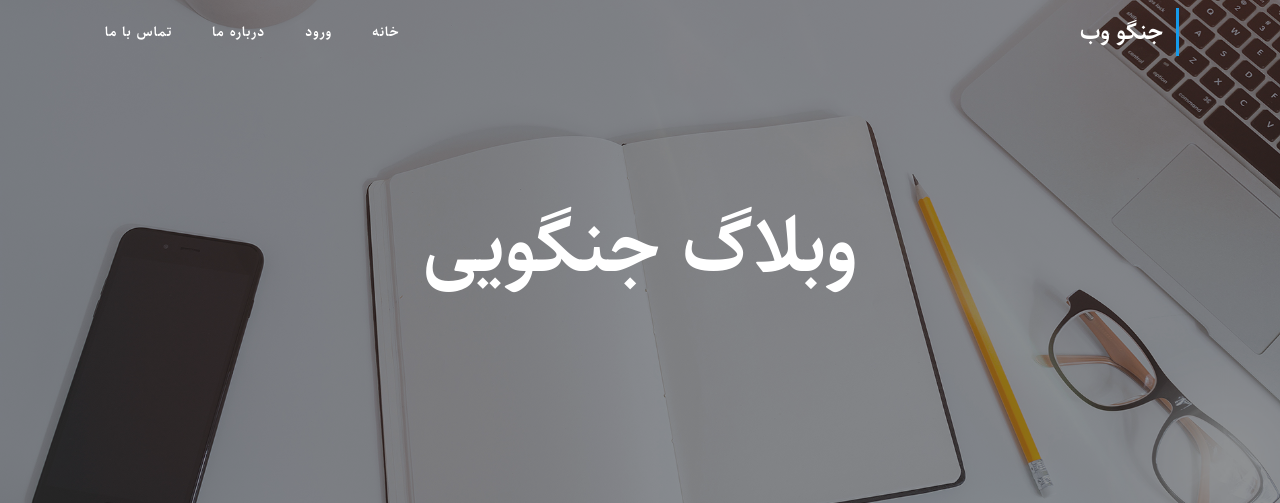
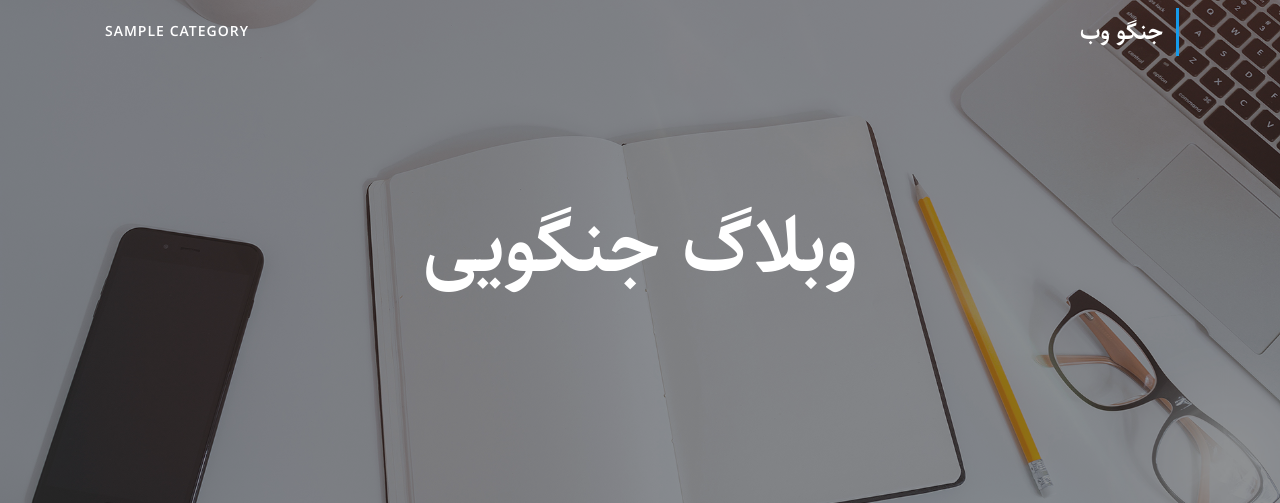
Before and after one commit to marasiali/Django-blog, a Django app: page / in a window 1280 px wide. Shown: the top 503 px of the page. Run offline with Django 3.2, Linux system fonts and the light colour scheme; tables that the repository leaves empty hold one stand-in row (values such as "Sample post"); some libraries are stand-ins or nearby versions.

Commit message:
show categoories in navbar and using templatetags

```diff
--- a/myproj/blog/templates/blog/base.html
+++ b/myproj/blog/templates/blog/base.html
@@ -1,5 +1,6 @@
 <!DOCTYPE html>
 {% load static %}
+{% load base_tags %}
 <html lang="en">
 
 <head>
@@ -9,7 +10,7 @@
   <meta name="description" content="">
   <meta name="author" content="">
 
-  <title>وبلاگ جنگویی{% block title %}{% endblock %}</title>
+  <title>{% title %}{% block title %}{% endblock %}</title>
 
   <!-- Bootstrap core CSS -->
   <link href="{% static 'blog/vendor/bootstrap/css/bootstrap.min.css' %}" rel="stylesheet">
@@ -29,31 +30,7 @@
 <body>
 
   <!-- Navigation -->
-  <nav class="navbar navbar-expand-lg navbar-light fixed-top" id="mainNav">
-    <div class="container">
-      <a class="navbar-brand" href="{% url 'blog:index' %}">جنگو وب</a>
-      <button class="navbar-toggler navbar-toggler-right" type="button" data-toggle="collapse" data-target="#navbarResponsive" aria-controls="navbarResponsive" aria-expanded="false" aria-label="Toggle navigation">
-        Menu
-        <i class="fas fa-bars"></i>
-      </button>
-      <div class="collapse navbar-collapse" id="navbarResponsive">
-        <ul class="navbar-nav ml-auto">
-          <li class="nav-item">
-            <a class="nav-link" href="#">خانه</a>
-          </li>
-          <li class="nav-item">
-            <a class="nav-link" href="#">ورود</a>
-          </li>
-          <li class="nav-item">
-            <a class="nav-link" href="#">درباره ما</a>
-          </li>
-          <li class="nav-item">
-            <a class="nav-link" href="#">تماس با ما</a>
-          </li>
-        </ul>
-      </div>
-    </div>
-  </nav>
+  {% category_navbar %}
 
   {% block main %}
   {% endblock %}
--- a/myproj/blog/templates/blog/index.html
+++ b/myproj/blog/templates/blog/index.html
@@ -1,6 +1,6 @@
 {% extends 'blog/base.html' %}
 {% load static %}
-
+{% load base_tags %}
 {% block main %}
   <!-- Page Header -->
   <header class="masthead" style="background-image: url('{% static 'blog/img/home-bg.jpg' %}')">
@@ -9,7 +9,7 @@
       <div class="row">
         <div class="col-lg-8 col-md-10 mx-auto">
           <div class="site-heading">
-            <h1>وبلاگ جنگویی</h1>
+            <h1>{% title %}</h1>
           </div>
         </div>
       </div>
--- /dev/null
+++ b/myproj/blog/templates/blog/partial/category_navbar.html
@@ -0,0 +1,19 @@
+{% load base_tags %}
+<nav class="navbar navbar-expand-lg navbar-light fixed-top" id="mainNav">
+    <div class="container">
+      <a class="navbar-brand" href="{% url 'blog:index' %}">{% brand_name %}</a>
+      <button class="navbar-toggler navbar-toggler-right" type="button" data-toggle="collapse" data-target="#navbarResponsive" aria-controls="navbarResponsive" aria-expanded="false" aria-label="Toggle navigation">
+        Menu
+        <i class="fas fa-bars"></i>
+      </button>
+      <div class="collapse navbar-collapse" id="navbarResponsive">
+        <ul class="navbar-nav ml-auto">
+          {% for category in categories %}
+            <li class="nav-item">
+                <a class="nav-link" href="#">{{category.title}}</a>
+            </li>
+          {% endfor %}
+        </ul>
+      </div>
+    </div>
+  </nav>
--- /dev/null
+++ b/myproj/blog/templatetags/base_tags.py
@@ -0,0 +1,18 @@
+from django import template
+from ..models import Category
+
+register = template.Library()
+
+@register.simple_tag
+def title():
+    return 'وبلاگ جنگویی'
+
+@register.simple_tag
+def brand_name():
+    return 'جنگو وب'
+
+@register.inclusion_tag('blog/partial/category_navbar.html')
+def category_navbar():
+    return {
+        'categories' : Category.objects.filter(status=True)
+    }
```
Also changed, not shown: myproj/blog/templatetags/__init__.py (added).
